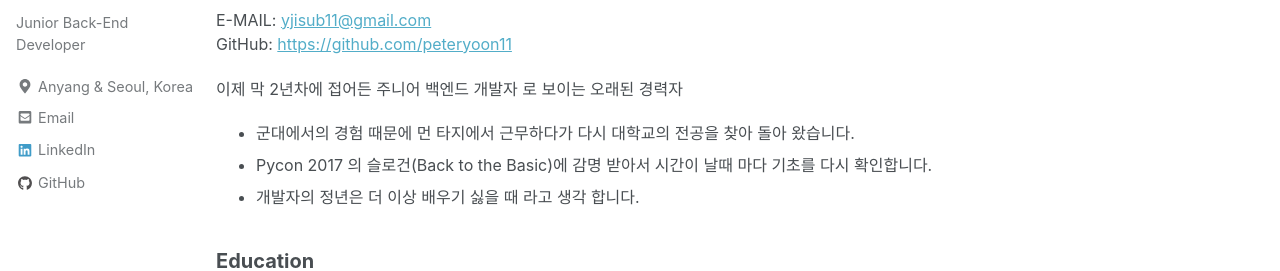
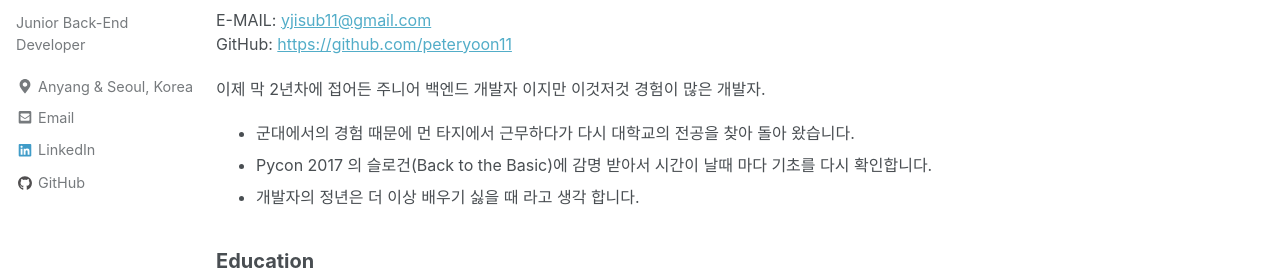
Before and after one commit to peteryoon11/peteryoon11.github.io, a Jekyll site: the page built from _pages/about-me.md, in a window 1280 px wide and 900 px high. Shown: the part 262-533 px from the top of the window. Built offline with Jekyll 4.4.1, drawn with Linux system fonts in a browser that asks for light colours; nearby versions of some CDN libraries; comment, search, counter and statistics services are not loaded.

Commit message:
about me 수정

```diff
--- a/_pages/about-me.md
+++ b/_pages/about-me.md
@@ -9,7 +9,7 @@ comments: false
 E-MAIL: [yjisub11@gmail.com](mailto:yjisub11@gmail.com)
 GitHub: [https://github.com/peteryoon11](https://github.com/peteryoon11)
 
-이제 막 2년차에 접어든 주니어 백엔드 개발자 로 보이는 오래된 경력자
+이제 막 2년차에 접어든 주니어 백엔드 개발자 이지만 이것저것 경험이 많은 개발자.
 * 군대에서의 경험 때문에 먼 타지에서 근무하다가 다시 대학교의 전공을 찾아 돌아 왔습니다.
 * Pycon 2017 의 슬로건(Back to the Basic)에 감명 받아서 시간이 날때 마다 기초를 다시 확인합니다.
 * 개발자의 정년은 더 이상 배우기 싫을 때 라고 생각 합니다.
```
